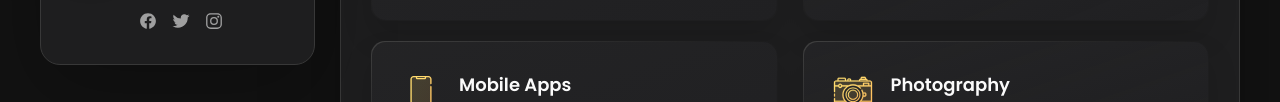
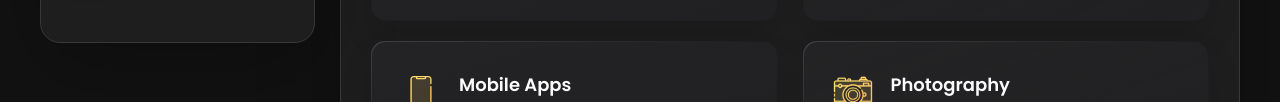
Before and after one commit to pokharelsujan/website, a plain HTML site: page index.html in a window 1280 px wide. Shown: the part 677-779 px from the top of the page. Drawn offline with nearby package versions, Linux system fonts and the light colour scheme.

Commit message:
Update index.html

```diff
--- a/index.html
+++ b/index.html
@@ -113,29 +113,6 @@
 
         <div class="separator"></div>
 
-        <ul class="social-list">
-
-          <li class="social-item">
-            <a href="#" class="social-link">
-              <ion-icon name="logo-facebook"></ion-icon>
-            </a>
-          </li>
-
-          <li class="social-item">
-            <a href="#" class="social-link">
-              <ion-icon name="logo-twitter"></ion-icon>
-            </a>
-          </li>
-
-          <li class="social-item">
-            <a href="#" class="social-link">
-              <ion-icon name="logo-instagram"></ion-icon>
-            </a>
-          </li>
-
-        </ul>
-
-      </div>
 
     </aside>
 
```
